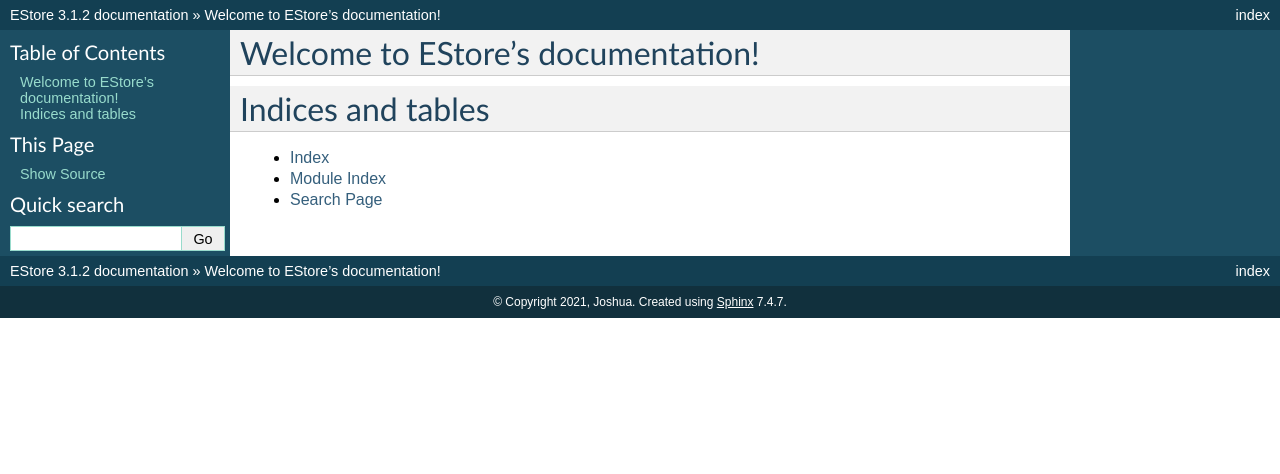
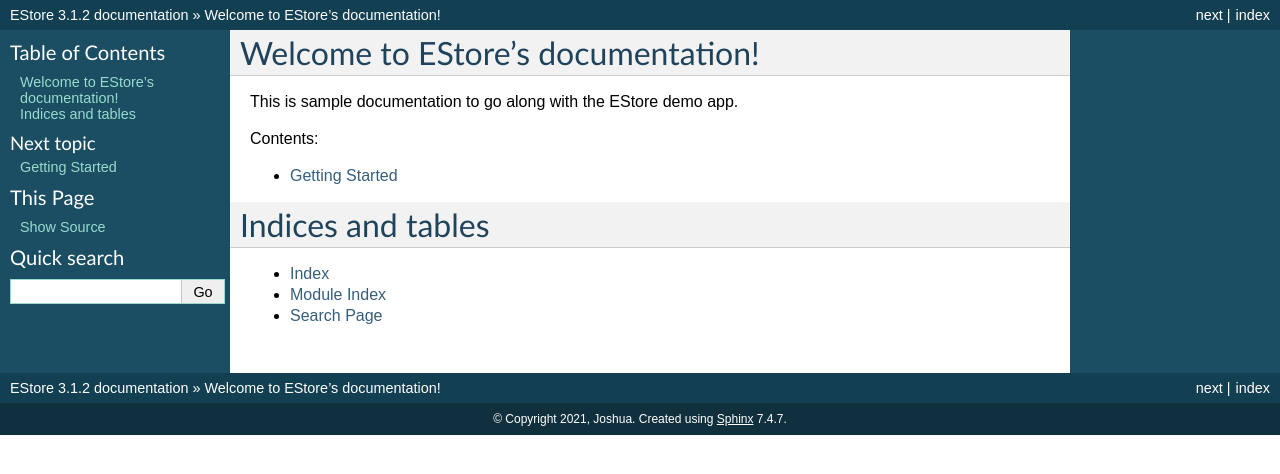
Before and after one commit to Displace99/MVC-ecommerce-store, a Sphinx documentation site: the page built from docs/source/index.rst, in a window 1280 px wide. Shown: the top 474 px of the page. Built offline with Sphinx 7.4.7, drawn with Linux system fonts in a browser that asks for light colours.

Commit message:
Adds getting started doc

```diff
--- /dev/null
+++ b/docs/source/getting-started/index.rst
@@ -0,0 +1,4 @@
+Getting Started
+==================================
+
+Getting started is easy. Just open the application in Visual Studio and press F5
--- a/docs/source/index.rst
+++ b/docs/source/index.rst
@@ -5,12 +5,13 @@
 
 Welcome to EStore's documentation!
 ==================================
+This is sample documentation to go along with the EStore demo app.
 
 .. toctree::
    :maxdepth: 2
    :caption: Contents:
 
-
+   getting-started/index.rst
 
 Indices and tables
 ==================
```
